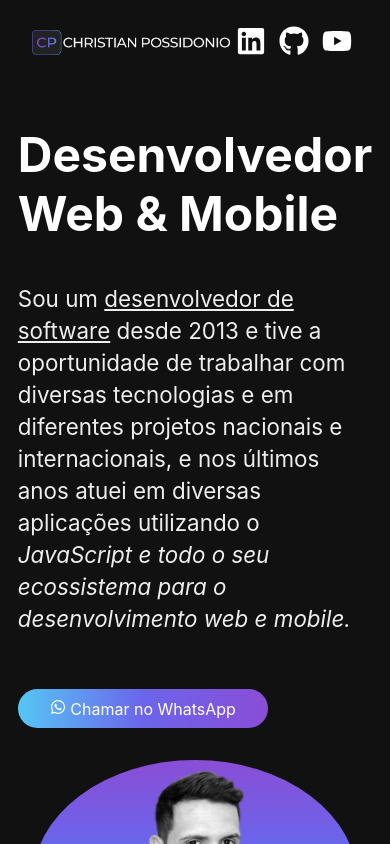
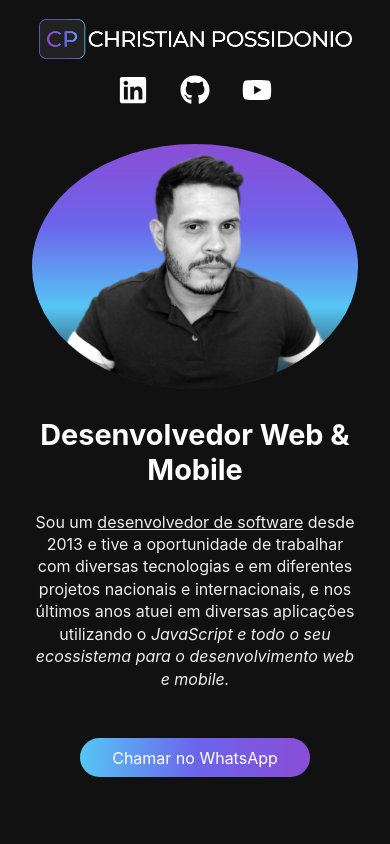
Before and after one commit to christian-de-ornellas/myself, a Next.js app: page / in a window 390 px wide. Shown: the top 844 px of the page. Built offline with nearby package versions, Linux system fonts and the light colour scheme.

Commit message:
responsive web design

```diff
--- a/src/components/header/header.module.css
+++ b/src/components/header/header.module.css
@@ -4,3 +4,10 @@
   align-items: center;
   padding: 1.2rem 0;
 }
+
+@media (max-width: 768px) {
+  .container {
+    display: flex;
+    flex-direction: column;
+  }
+}
--- a/src/components/profile/index.tsx
+++ b/src/components/profile/index.tsx
@@ -1,7 +1,6 @@
 import { NextPage } from 'next'
 import Image from 'next/image'
 import styles from './profile.module.css'
-import { IoLogoWhatsapp } from 'react-icons/io5'
 
 export const Profile: NextPage = (): JSX.Element => {
   return (
@@ -27,7 +26,7 @@ export const Profile: NextPage = (): JSX.Element => {
               rel="noreferrer"
               className={styles.link}
             >
-              <IoLogoWhatsapp /> Chamar no WhatsApp
+              Chamar no WhatsApp
             </a>
           </div>
         </div>
--- a/src/components/profile/profile.module.css
+++ b/src/components/profile/profile.module.css
@@ -33,11 +33,6 @@
   line-height: 2rem;
 }
 
-.languages {
-  display: flex;
-  justify-content: space-between;
-}
-
 .callToAction {
   padding: 2rem 0;
   display: flex;
@@ -59,9 +54,46 @@
   transition: all 2s linear;
 }
 
-@media screen and (max-width: 768px) {
+@media (max-width: 768px) {
   .container {
     display: flex;
     flex-direction: column;
+    justify-content: center;
+  }
+  .heading {
+    order: 1;
+  }
+  .heading > h1 {
+    color: #fefefe;
+    font-size: 1.8rem;
+    font-weight: 700;
+    text-align: center;
+  }
+
+  .heading > h3 {
+    color: #eeeeee;
+    font-size: 1rem;
+    font-weight: 400;
+    line-height: 1.4rem;
+    text-align: center;
+  }
+
+  .callToAction {
+    display: flex;
+    align-items: center;
+    justify-content: center;
+  }
+
+  .link {
+    border-radius: 2rem;
+    background: linear-gradient(to left, #8a4dd6ff, #6b65ebff, #56c6f5ff);
+    color: #fff;
+  }
+
+  .link:hover {
+    border-radius: 2rem;
+    background: linear-gradient(to right, #8a4dd6ff, #6b65ebff, #56c6f5ff);
+    color: #fff;
+    transition: all 2s linear;
   }
 }
--- a/src/components/socialMedia/socialMedia.module.css
+++ b/src/components/socialMedia/socialMedia.module.css
@@ -13,3 +13,21 @@
   color: #56c6f5ff;
   cursor: pointer;
 }
+
+@media (max-width: 768px) {
+  .container {
+    display: flex;
+    align-items: center;
+  }
+  .item {
+    padding: 1rem;
+  }
+
+  .item a {
+    color: #fefefe;
+  }
+  .item > a:hover {
+    color: #56c6f5ff;
+    cursor: pointer;
+  }
+}
--- a/src/styles/home.module.css
+++ b/src/styles/home.module.css
@@ -3,8 +3,8 @@
 }
 
 @media (max-width: 600px) {
-  .grid {
-    width: 100%;
+  .container {
+    display: flex;
     flex-direction: column;
   }
 }
```
